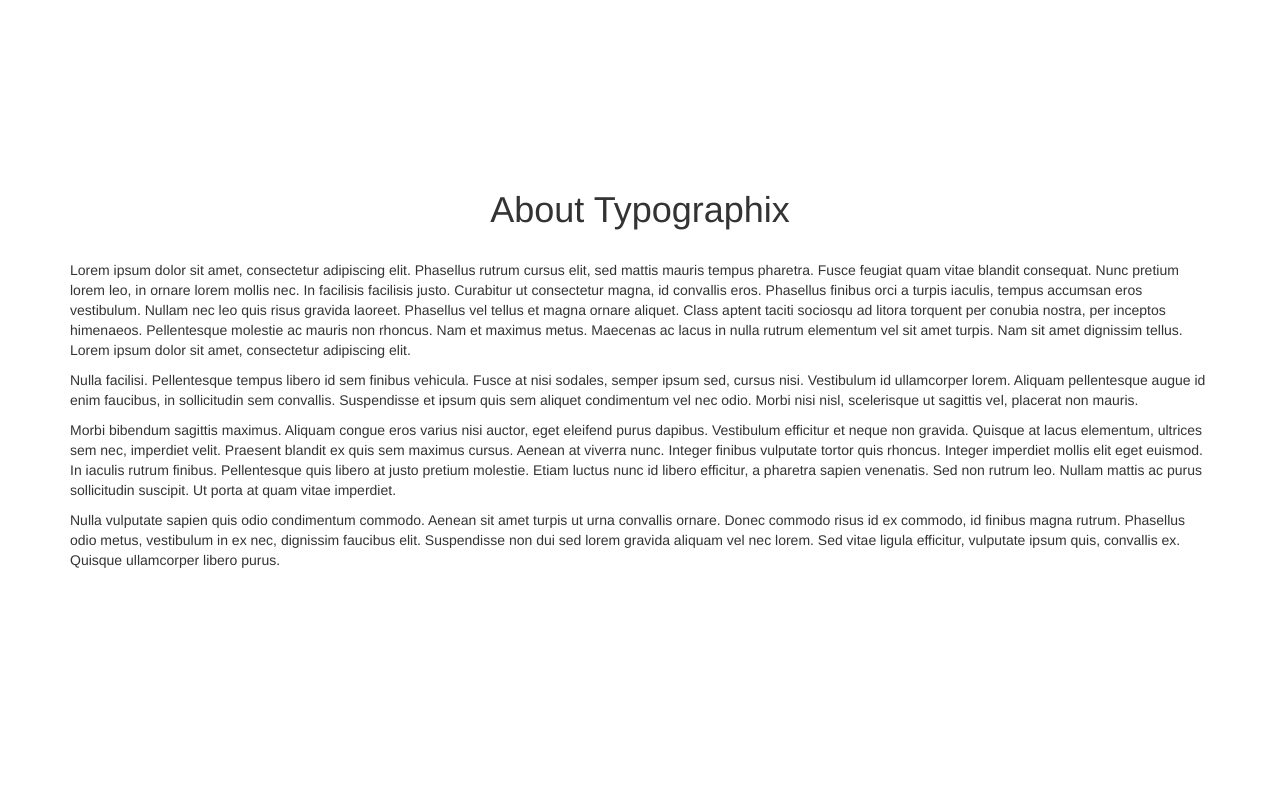
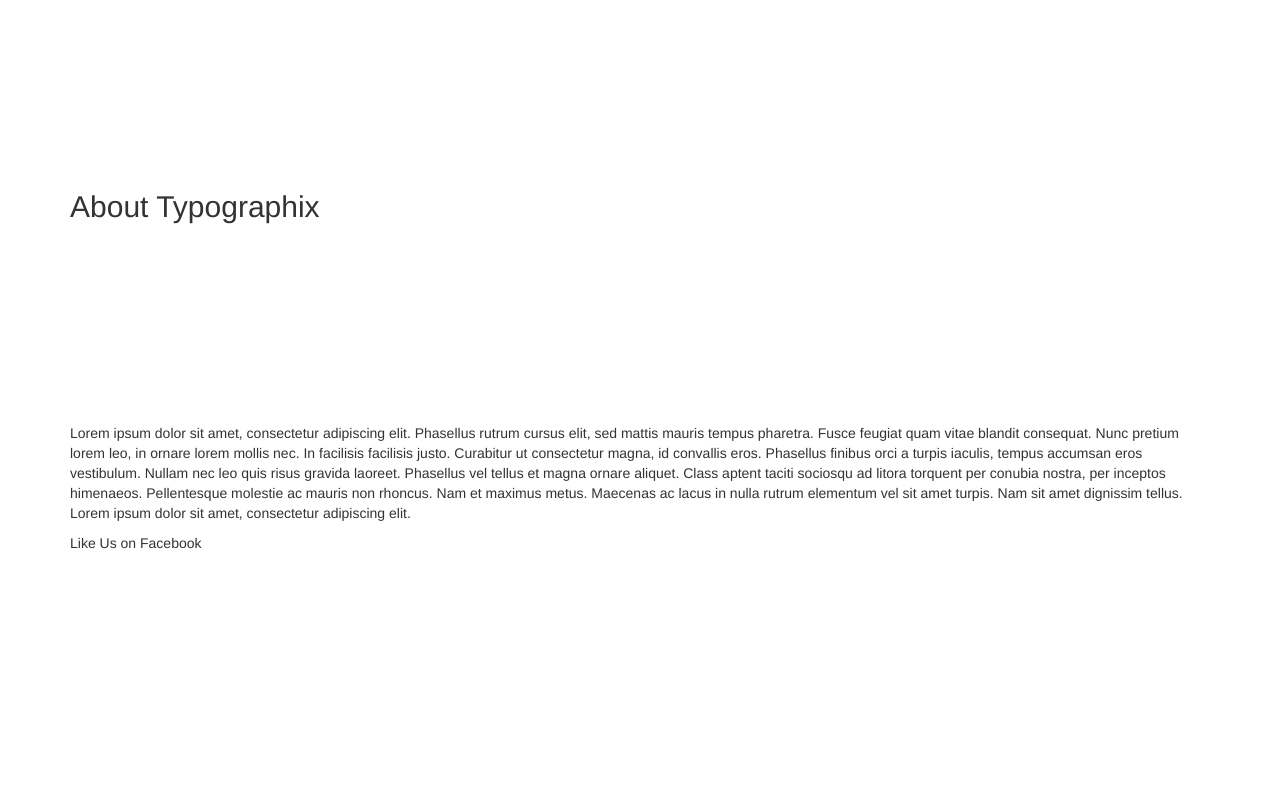
Before and after one commit to jesscoder/online-store, a PHP site: page /about.php in a window 1280 px wide. Shown: the part 100-910 px from the top of the page. Run offline with PHP 8.4, Linux system fonts and the light colour scheme; some libraries are stand-ins or nearby versions.

Commit message:
Update about.php

```diff
--- a/about.php
+++ b/about.php
@@ -1,14 +1,80 @@
 <!DOCTYPE html>
 <html lang="en">
 	<head>
-		<meta http-equiv="Content-Type" content="text/html; charset=ISO-8859-1" />
-		<title>Online Store</title>
+		<meta http-equiv="Content-Type" content="text/html"/>
+		<meta charset="UTF-8" />
+
+		<title>About Typographix</title>
+		<link href="css/reset.css" rel="stylesheet" type="text/css" />
 		<link href="css/style.css" rel="stylesheet" type="text/css" />
+		<link href="css/bootstrap.min.css" rel="stylesheet">
 
-		<link href="css/bootstrap.min.css" rel="stylesheet">
+		<link href='https://fonts.googleapis.com/css?family=Great+Vibes|Lato:400,100,300|Oswald|Lobster|Kaushan+Script' rel='stylesheet' type='text/css'>
+
 		 <script src="https://ajax.googleapis.com/ajax/libs/jquery/1.7.2/jquery.min.js"></script>
+		 <script src="http://maps.googleapis.com/maps/api/js?sensor=false" type="text/javascript"></script>
+		 <script type="text/javascript">
+
+			 var map;
+			 var infoWindow;
+
+			 function loadMap() {
+
+				 map = new google.maps.Map(document.getElementById(("map"), {
+					 center: new google.maps.LatLng(40, -100),
+					 zoom: 4,
+					 myTypeId: 'roadmap',
+					 mapTypeControlOptions: {style: google.maps.MapTypeControlStyle.DROPDOWN_MENU}
+				 });
+
+				 infoWindow = new google.maps.InfoWindow();
+
+				 setLocations();
+
+			 }
+
+			 function setLocations() {
+				 jQuery.ajax({
+					 url: "google_maps/location.php",
+					 dataType: 'json'
+				 }).done( function(data, textStatus, jqXHR ) {
+
+					 var bound = new google.maps.LatLngBounds();
+					 for( var i = 0; i < data.locations.length; i++ )
+					 {
+						 var markerInfo = data.locations[i];
+						 var latlng = new google.maps.LatLng(
+							 parseFloat(markerInfo.lat),
+							 parseFloat(markerInfo.lng));
+
+							 createMarker(lanlng, markerInfo.address);
+							 bounds.extend(latlng);
+						 }
+
+						 map.fitBounds(bounds);
+
+				 }).fail( function( jqXHR, testStatus, errorThrown ) {
+					 jQuery('#wrap').html( "Sorry, we are having server problems. Please try again later." );
+				 });
+			 }
+
+			 function createMarker(latlng, address) {
+				 var html = "<b>" + name + "</b> <br/>" + address;
+				 var marker = new google.maps.Marker({
+					 map: map,
+					 position: latlng
+				 });
+				 google.maps.event.addListener(marker, 'click', function() {
+					 infoWindow.setContent(html);
+					 infoWindow.open(map, marker);
+				 });
+			 }
+
+			 </script>
+
 	</head>
-<body>
+<body onload='loadMap()'>
+
 <nav class="navbar navbar-inverse navbar-fixed-top">
     <div class="container">
       	<div class="navbar-header">
@@ -23,15 +89,27 @@
         </div><!--/.nav-collapse -->
     </div>
 </nav>
-<div class="container about">
-	<h1>About Typographix</h1>
-	<p>Lorem ipsum dolor sit amet, consectetur adipiscing elit. Phasellus rutrum cursus elit, sed mattis mauris tempus pharetra. Fusce feugiat quam vitae blandit consequat. Nunc pretium lorem leo, in ornare lorem mollis nec. In facilisis facilisis justo. Curabitur ut consectetur magna, id convallis eros. Phasellus finibus orci a turpis iaculis, tempus accumsan eros vestibulum. Nullam nec leo quis risus gravida laoreet. Phasellus vel tellus et magna ornare aliquet. Class aptent taciti sociosqu ad litora torquent per conubia nostra, per inceptos himenaeos. Pellentesque molestie ac mauris non rhoncus. Nam et maximus metus. Maecenas ac lacus in nulla rutrum elementum vel sit amet turpis. Nam sit amet dignissim tellus. Lorem ipsum dolor sit amet, consectetur adipiscing elit.</p>
+<div id="wrap" class="container catalog">
+	<h2 class="list">About Typographix</h2>
+	<p class="about">Lorem ipsum dolor sit amet, consectetur adipiscing elit. Phasellus rutrum cursus elit, sed mattis mauris tempus pharetra. Fusce feugiat quam vitae blandit consequat. Nunc pretium lorem leo, in ornare lorem mollis nec. In facilisis facilisis justo. Curabitur ut consectetur magna, id convallis eros. Phasellus finibus orci a turpis iaculis, tempus accumsan eros vestibulum. Nullam nec leo quis risus gravida laoreet. Phasellus vel tellus et magna ornare aliquet. Class aptent taciti sociosqu ad litora torquent per conubia nostra, per inceptos himenaeos. Pellentesque molestie ac mauris non rhoncus. Nam et maximus metus. Maecenas ac lacus in nulla rutrum elementum vel sit amet turpis. Nam sit amet dignissim tellus. Lorem ipsum dolor sit amet, consectetur adipiscing elit.</p>
 
-<p>Nulla facilisi. Pellentesque tempus libero id sem finibus vehicula. Fusce at nisi sodales, semper ipsum sed, cursus nisi. Vestibulum id ullamcorper lorem. Aliquam pellentesque augue id enim faucibus, in sollicitudin sem convallis. Suspendisse et ipsum quis sem aliquet condimentum vel nec odio. Morbi nisi nisl, scelerisque ut sagittis vel, placerat non mauris.</p>
 
-<p>Morbi bibendum sagittis maximus. Aliquam congue eros varius nisi auctor, eget eleifend purus dapibus. Vestibulum efficitur et neque non gravida. Quisque at lacus elementum, ultrices sem nec, imperdiet velit. Praesent blandit ex quis sem maximus cursus. Aenean at viverra nunc. Integer finibus vulputate tortor quis rhoncus. Integer imperdiet mollis elit eget euismod. In iaculis rutrum finibus. Pellentesque quis libero at justo pretium molestie. Etiam luctus nunc id libero efficitur, a pharetra sapien venenatis. Sed non rutrum leo. Nullam mattis ac purus sollicitudin suscipit. Ut porta at quam vitae imperdiet.</p>
+	<div id="fb-root"></div>
 
-<p>Nulla vulputate sapien quis odio condimentum commodo. Aenean sit amet turpis ut urna convallis ornare. Donec commodo risus id ex commodo, id finibus magna rutrum. Phasellus odio metus, vestibulum in ex nec, dignissim faucibus elit. Suspendisse non dui sed lorem gravida aliquam vel nec lorem. Sed vitae ligula efficitur, vulputate ipsum quis, convallis ex. Quisque ullamcorper libero purus.</p>
+			<script>
+				(function(d, s, id) {
+					  var js, fjs = d.getElementsByTagName(s)[0];
+					  if (d.getElementById(id)) return;
+					  js = d.createElement(s); js.id = id;
+					  js.src = "//connect.facebook.net/en_US/sdk.js#xfbml=1&version=v2.5";
+					  fjs.parentNode.insertBefore(js, fjs);
+				}(document, 'script', 'facebook-jssdk'));
+			</script>
+<div class="like">Like Us on Facebook</div>
+<div class="fb-like" data-href="https://www.jessicavr.com/" data-width="50" data-layout="button_count" data-action="like" data-show-faces="true" data-share="true"></div>
+<div class="products">
+
+	<div id="map"></div>
 </div>
 
 </body>
```
